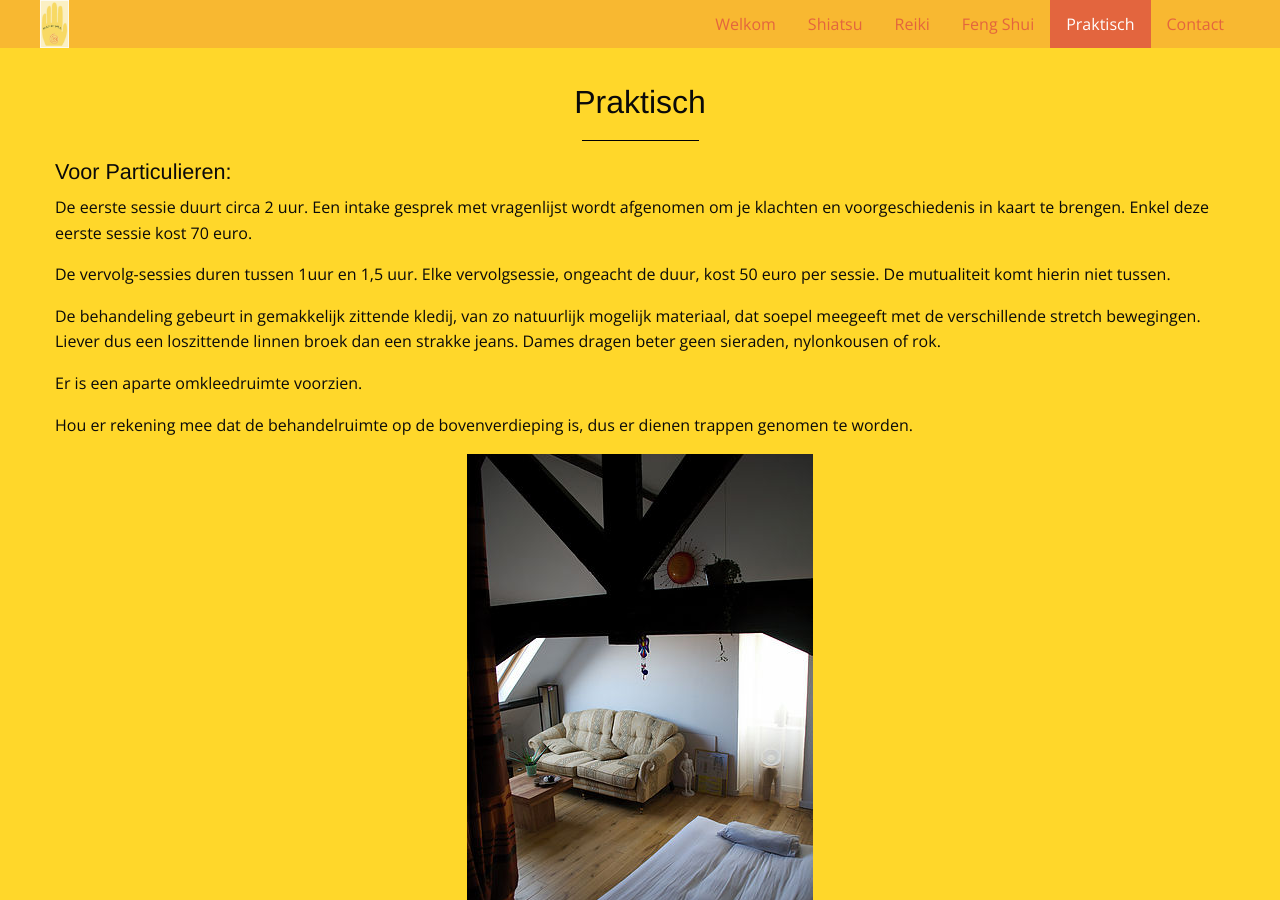
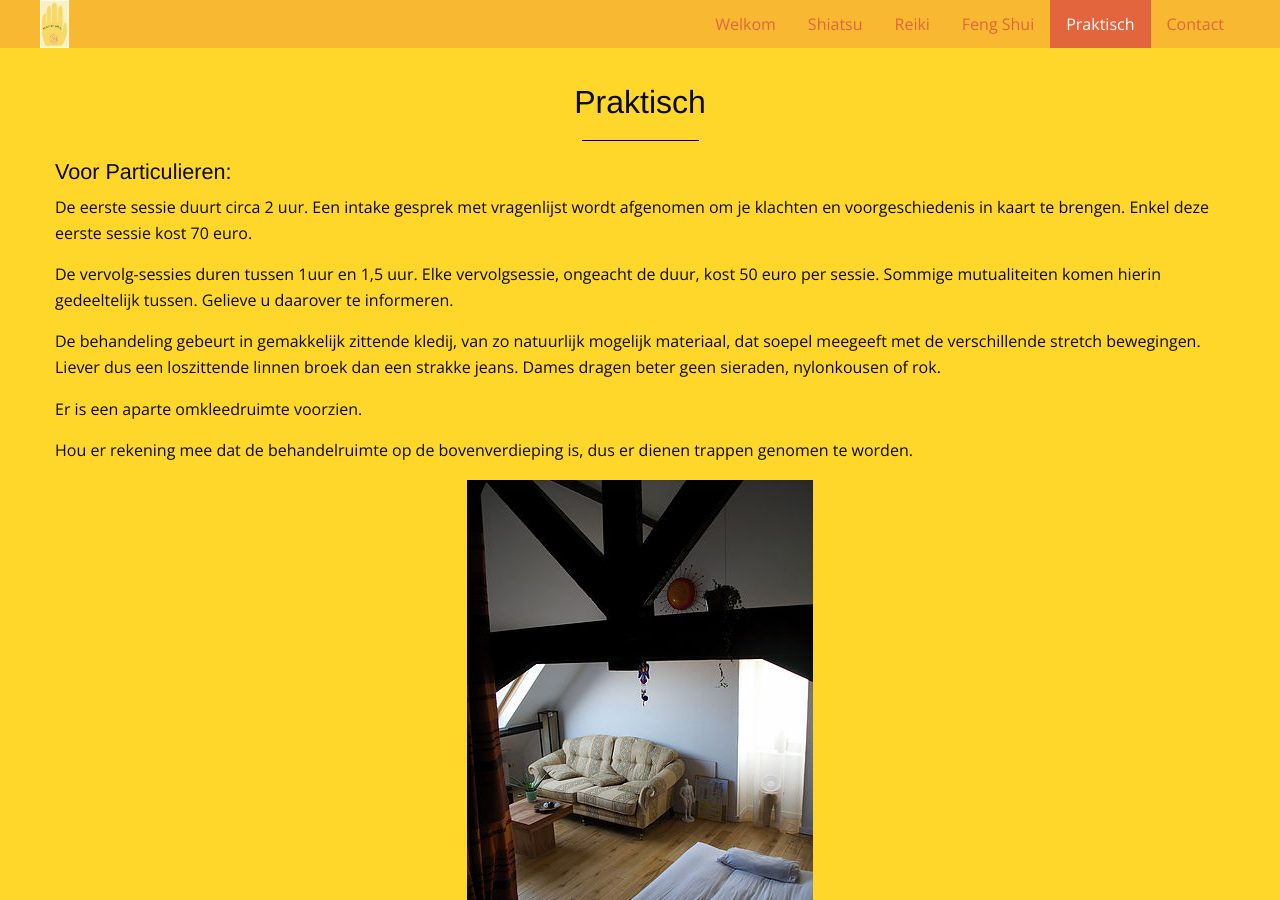
Before and after one commit to manopura/manopura.github.io, a Jekyll site: the page built from praktisch.md, in a window 1280 px wide and 900 px high. Built offline with Jekyll 4.4.1, drawn with Linux system fonts in a browser that asks for light colours; nearby versions of some CDN libraries; our own code applies the rules of GitHub Pages for plain Markdown files.

Commit message:
Create praktisch.md

```diff
--- a/praktisch.md
+++ b/praktisch.md
@@ -9,7 +9,7 @@ menu: praktisch
 De eerste sessie duurt circa 2 uur. Een intake gesprek met vragenlijst wordt afgenomen om je klachten en voorgeschiedenis in kaart te brengen. Enkel deze eerste sessie kost 70 euro.
 
 De vervolg-sessies duren tussen 1uur en 1,5 uur.
-Elke vervolgsessie, ongeacht de duur, kost 50 euro per sessie. De mutualiteit komt hierin  niet tussen.
+Elke vervolgsessie, ongeacht de duur, kost 50 euro per sessie. Sommige mutualiteiten komen hierin gedeeltelijk tussen. Gelieve u daarover te informeren.
 
 De behandeling gebeurt in gemakkelijk zittende kledij, van zo natuurlijk mogelijk materiaal, dat soepel meegeeft met de verschillende stretch bewegingen. Liever dus een loszittende linnen broek dan een strakke jeans. Dames dragen beter geen sieraden, nylonkousen of rok.
 
```
